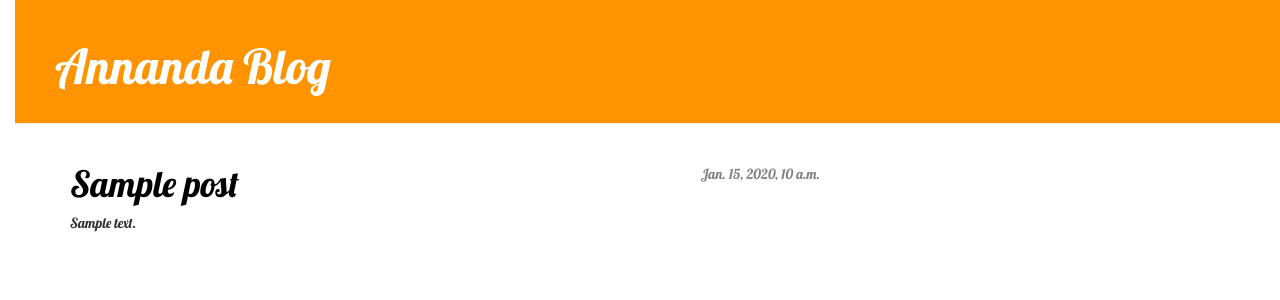
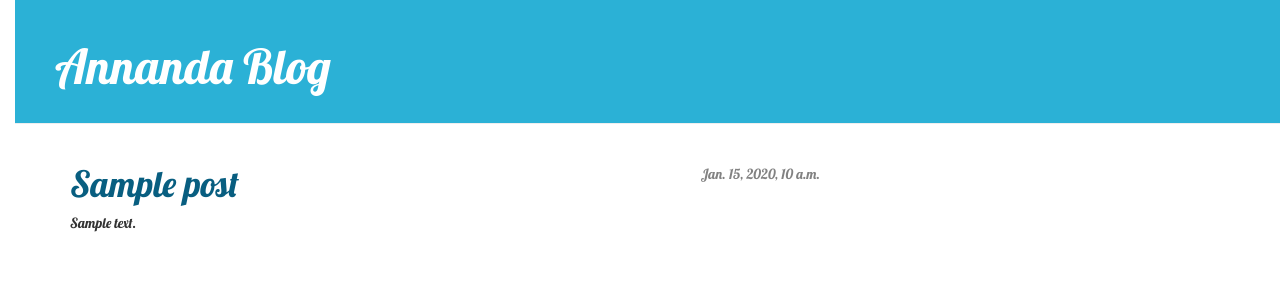
Before and after one commit to annanda/django-girls-tutorial, a Django app: page / in a window 1280 px wide. Shown: the top 300 px of the page. Run offline with Django 3.2, Linux system fonts and the light colour scheme; tables that the repository leaves empty hold one stand-in row (values such as "Sample post"); some libraries are stand-ins or nearby versions.

Commit message:
Experimentando alterar cores no CSS

```diff
--- a/static/css/blog.css
+++ b/static/css/blog.css
@@ -7,7 +7,7 @@ body {
 }
 
 .page-header {
-    background-color: #ff9400;
+    background-color: #2BB1D6;
     margin-top: 0;
     padding: 20px 20px 20px 40px;
 }
@@ -51,5 +51,5 @@ h1, h2, h3, h4 {
 }
 
 .post h1 a, .post h1 a:visited {
-    color: #000000;
+    color: #085E80;
 }
```
